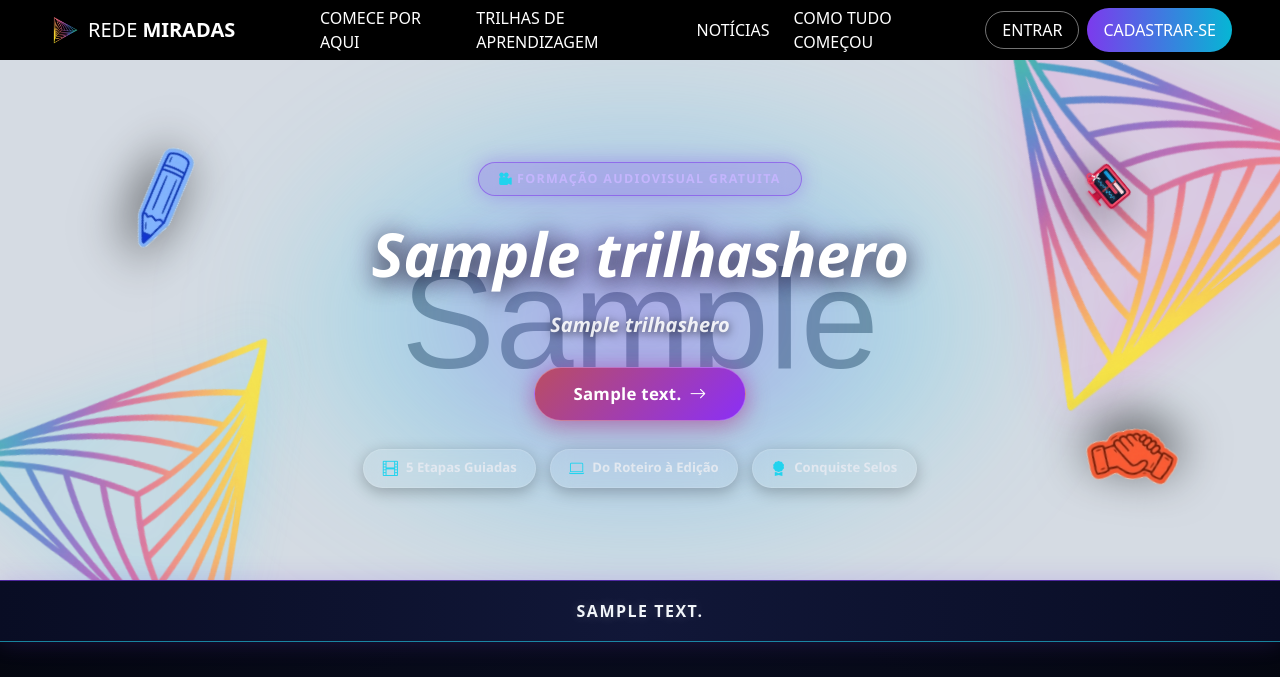
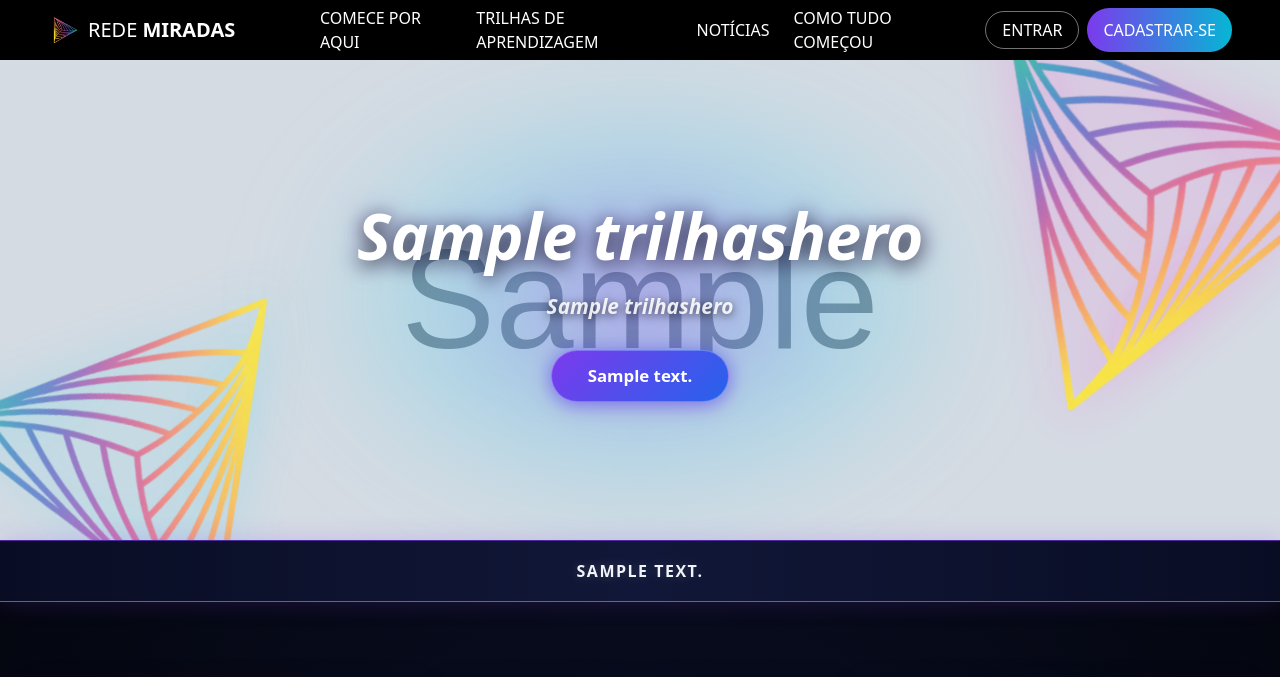
Before and after one commit to danybarreto2008/Rede-Miradas, a Django app: page /trilhas/ in a window 1280 px wide. Shown: the top 677 px of the page. Run offline with Django 5.2, Linux system fonts and the light colour scheme; data comes from the database, SQL or seed files in the repository; tables that the repository leaves empty hold one stand-in row (values such as "Sample post"); grey boxes marked "Sample" are stand-in pictures; some libraries are stand-ins or nearby versions.

Commit message:
Reverte alteracoes do Hero para o visual anterior de Bem-Vindo(a)

```diff
--- a/rede_miradas/static/rede_miradas/css/inicial_trilhas.css
+++ b/rede_miradas/static/rede_miradas/css/inicial_trilhas.css
@@ -18,16 +18,16 @@
    ========================================================================== */
 .trilhas-hero {
     position: relative;
-    min-height: 520px;
-    height: auto;
+    min-height: 480px;
+    height: calc(65vh - 70px);
+    max-height: 620px;
     display: flex;
     align-items: center;
     justify-content: center;
-    background: radial-gradient(circle at 50% 45%, rgba(30, 16, 56, 0.95) 0%, rgba(5, 7, 20, 0.98) 70%, #03050d 100%);
+    background: radial-gradient(circle at 50% 50%, rgba(30, 16, 56, 0.85) 0%, rgba(5, 7, 18, 0.98) 75%, #03050d 100%);
     overflow: hidden;
-    padding: 75px 20px 65px;
+    padding: 50px 20px;
     text-align: center;
-    font-family: "Lexend", "Segoe UI", system-ui, sans-serif;
 }
 
 /* Brilho neon de fundo */
@@ -36,52 +36,13 @@
     top: 50%;
     left: 50%;
     transform: translate(-50%, -50%);
-    width: 750px;
-    max-width: 92vw;
-    height: 460px;
-    background: radial-gradient(ellipse at center, var(--hero-glow-1, rgba(124, 58, 237, 0.45)) 0%, var(--hero-glow-2, rgba(34, 211, 238, 0.25)) 50%, transparent 75%);
-    filter: blur(65px);
+    width: 650px;
+    max-width: 90vw;
+    height: 420px;
+    background: radial-gradient(ellipse at center, var(--hero-glow-1, rgba(124, 58, 237, 0.45)) 0%, var(--hero-glow-2, rgba(34, 211, 238, 0.25)) 45%, transparent 75%);
+    filter: blur(55px);
     pointer-events: none;
     z-index: 1;
-}
-
-/* Stickers Ilustrados Flutuantes */
-.hero-flutuante {
-    position: absolute;
-    z-index: 3;
-    pointer-events: none;
-    filter: drop-shadow(0 12px 25px rgba(0, 0, 0, 0.65));
-    transition: transform 0.3s ease;
-}
-
-.hero-flutuante img {
-    display: block;
-    width: 100%;
-    height: auto;
-}
-
-.hero-flutuante-lapis {
-    top: 18%;
-    left: 9%;
-    width: 68px;
-    transform: rotate(-18deg);
-    animation: floatSlow 7s ease-in-out infinite alternate;
-}
-
-.hero-flutuante-mao {
-    bottom: 16%;
-    right: 8%;
-    width: 95px;
-    transform: rotate(14deg);
-    animation: floatSlowAlt 8s ease-in-out infinite alternate;
-}
-
-.hero-flutuante-claquete {
-    top: 20%;
-    right: 11%;
-    width: 64px;
-    transform: rotate(16deg);
-    animation: floatSlow 9s ease-in-out infinite alternate-reverse;
 }
 
 /* Triângulos decorativos */
@@ -122,142 +83,57 @@
 /* Conteúdo central do hero */
 .trilhas-hero-content {
     position: relative;
-    z-index: 4;
-    max-width: 860px;
+    z-index: 3;
+    max-width: 800px;
     margin: 0 auto;
     display: flex;
     flex-direction: column;
     align-items: center;
-    gap: 18px;
-}
-
-/* Badge Neon de Topo */
-.hero-tag-badge {
-    margin-bottom: 4px;
-}
-
-.badge-pill-neon {
-    background: rgba(124, 58, 237, 0.22);
-    border: 1px solid rgba(124, 58, 237, 0.55);
-    box-shadow: 0 0 20px rgba(124, 58, 237, 0.35);
-    color: #c4b5fd;
-    border-radius: 999px;
-    padding: 0.42rem 1.25rem;
-    font-size: 0.78rem;
-    font-weight: 700;
-    letter-spacing: 1.3px;
-    text-transform: uppercase;
-    display: inline-flex;
-    align-items: center;
-    backdrop-filter: blur(10px);
-    -webkit-backdrop-filter: blur(10px);
-}
-
-.badge-pill-neon i {
-    color: #22d3ee;
+    gap: 16px;
 }
 
 .trilhas-hero-title {
-    font-size: clamp(2.4rem, 5.2vw, 3.8rem);
+    font-size: clamp(2.4rem, 5.2vw, 4rem);
     font-weight: 800;
     color: #ffffff;
     letter-spacing: -0.5px;
     margin: 0;
-    line-height: 1.2;
-    text-shadow: 0 4px 24px rgba(0, 0, 0, 0.85), 0 0 35px rgba(124, 58, 237, 0.4);
-}
-
-.hero-title-gradient {
-    background: linear-gradient(135deg, #22d3ee 0%, #ff2fd6 100%);
-    -webkit-background-clip: text;
-    -webkit-text-fill-color: transparent;
-    display: inline-block;
+    text-shadow: 0 4px 20px rgba(0, 0, 0, 0.8), 0 0 30px rgba(124, 58, 237, 0.35);
 }
 
 .trilhas-hero-subtitle {
-    font-size: clamp(1.05rem, 2vw, 1.25rem);
+    font-size: clamp(1.05rem, 2vw, 1.3rem);
     font-weight: 400;
     color: rgba(255, 255, 255, 0.88);
-    max-width: 640px;
-    line-height: 1.6;
+    max-width: 560px;
+    line-height: 1.5;
     margin: 0;
     text-shadow: 0 2px 10px rgba(0, 0, 0, 0.7);
 }
 
 /* Botão Conheça as trilhas */
-.hero-cta-wrapper {
-    margin-top: 8px;
-}
-
 .btn-conheca-trilhas {
-    background: linear-gradient(135deg, #ba4d62 0%, #8b2ff7 100%) !important;
-    color: #ffffff !important;
+    margin-top: 12px;
+    background: linear-gradient(135deg, #7c3aed 0%, #2563eb 100%);
+    color: #ffffff;
     font-weight: 700;
     font-size: 1.05rem;
-    padding: 13px 38px;
+    padding: 12px 36px;
     border-radius: 9999px;
     text-decoration: none;
     display: inline-flex;
     align-items: center;
     justify-content: center;
-    box-shadow: 0 6px 24px rgba(186, 77, 98, 0.45), 0 0 20px rgba(139, 47, 247, 0.35);
+    box-shadow: 0 4px 20px rgba(124, 58, 237, 0.5), 0 0 15px rgba(37, 99, 235, 0.3);
     transition: all 0.35s cubic-bezier(0.16, 1, 0.3, 1);
-    border: 1px solid rgba(255, 255, 255, 0.28);
-    letter-spacing: 0.3px;
+    border: 1px solid rgba(255, 255, 255, 0.25);
 }
 
 .btn-conheca-trilhas:hover {
-    background: linear-gradient(135deg, #d25871 0%, #a855f7 100%) !important;
-    color: #ffffff !important;
+    background: linear-gradient(135deg, #9333ea 0%, #3b82f6 100%);
+    color: #ffffff;
     transform: translateY(-3px) scale(1.03);
-    box-shadow: 0 10px 32px rgba(186, 77, 98, 0.65), 0 0 28px rgba(34, 211, 238, 0.5);
-}
-
-.btn-conheca-trilhas i {
-    transition: transform 0.2s ease;
-}
-
-.btn-conheca-trilhas:hover i {
-    transform: translateX(4px);
-}
-
-/* Chips de recursos / destaques rápidos */
-.hero-feature-chips {
-    display: flex;
-    align-items: center;
-    justify-content: center;
-    gap: 0.85rem;
-    flex-wrap: wrap;
-    margin-top: 10px;
-}
-
-.feature-chip {
-    background: rgba(255, 255, 255, 0.05);
-    border: 1px solid rgba(255, 255, 255, 0.12);
-    backdrop-filter: blur(10px);
-    -webkit-backdrop-filter: blur(10px);
-    border-radius: 999px;
-    padding: 0.45rem 1.15rem;
-    font-size: 0.82rem;
-    font-weight: 600;
-    color: #e2e8f0;
-    display: inline-flex;
-    align-items: center;
-    gap: 0.5rem;
-    box-shadow: 0 4px 15px rgba(0, 0, 0, 0.25);
-    transition: border-color 0.25s ease, transform 0.25s ease, background 0.25s ease;
-}
-
-.feature-chip:hover {
-    border-color: rgba(34, 211, 238, 0.45);
-    background: rgba(255, 255, 255, 0.08);
-    color: #ffffff;
-    transform: translateY(-2px);
-}
-
-.feature-chip i {
-    color: #22d3ee;
-    font-size: 0.95rem;
+    box-shadow: 0 8px 30px rgba(147, 51, 234, 0.7), 0 0 25px rgba(34, 211, 238, 0.5);
 }
 
 /* ==========================================================================
--- a/rede_miradas/templates/rede_miradas/inicial_trilhas.html
+++ b/rede_miradas/templates/rede_miradas/inicial_trilhas.html
@@ -6,7 +6,7 @@
 {% block conteudo %}
 <link
     rel="stylesheet"
-    href="{% static 'rede_miradas/css/inicial_trilhas.css' %}?v=20261122_hero_v4"
+    href="{% static 'rede_miradas/css/inicial_trilhas.css' %}?v=20260921_dark_v3"
 >
 
 <div class="trilhas-pagina">
@@ -19,23 +19,12 @@
         data-glow-2="{{ hero.cor_glow_2|default:'#22D3EE' }}"
         data-title-color="{{ hero.cor_titulo|default:'#FFFFFF' }}"
         data-subtitle-color="{{ hero.cor_subtitulo|default:'rgba(255, 255, 255, 0.88)' }}"
-        data-btn-bg="{{ hero.cor_fundo_botao|default:'#B94B61' }}"
-        data-btn-color="{{ hero.cor_texto_botao|default:'#FFFFFF' }}"
+        data-btn-bg="{{ hero.cor_fundo_botao|default:'#FFFFFF' }}"
+        data-btn-color="{{ hero.cor_texto_botao|default:'#0B0C10' }}"
     >
 
         <!-- Brilho neon de fundo -->
         <div class="trilhas-hero-glow"></div>
-
-        <!-- Stickers Ilustrados Flutuantes (Estilo Página Inicial) -->
-        <span class="hero-flutuante hero-flutuante-lapis" aria-hidden="true">
-            <img src="{% static 'rede_miradas/img/icone-roteiro.png' %}?v=5" alt="">
-        </span>
-        <span class="hero-flutuante hero-flutuante-mao" aria-hidden="true">
-            <img src="{% static 'rede_miradas/img/icone-equipes.png' %}?v=5" alt="">
-        </span>
-        <span class="hero-flutuante hero-flutuante-claquete" aria-hidden="true">
-            <img src="{% static 'rede_miradas/img/icone-edicao.svg' %}?v=5" alt="">
-        </span>
 
         <!-- Triângulos decorativos nas bordas -->
         <div class="trilhas-hero-triangulos">
@@ -56,56 +45,28 @@
         <!-- Conteúdo central de boas-vindas -->
         <div class="trilhas-hero-content container">
 
-            <div class="hero-tag-badge">
-                <span class="badge-pill-neon">
-                    <i class="bi bi-camera-reels-fill me-1"></i>
-                    FORMAÇÃO AUDIOVISUAL GRATUITA
-                </span>
-            </div>
-
             <h1
                 class="trilhas-hero-title {% if hero.titulo_negrito %}fw-bold{% else %}fw-normal{% endif %} {% if hero.titulo_italico %}fst-italic{% endif %}"
             >
-                {% if hero.titulo %}
-                    {{ hero.titulo }}
-                {% else %}
-                    Sua jornada <span class="hero-title-gradient">do roteiro à tela</span>
-                {% endif %}
+                {{ hero.titulo|default:"Bem-Vindo(a)" }}
             </h1>
 
             <p
                 class="trilhas-hero-subtitle {% if hero.subtitulo_negrito %}fw-bold{% endif %} {% if hero.subtitulo_italico %}fst-italic{% endif %}"
             >
-                {{ hero.subtitulo|default:"Aprenda produção audiovisual em 5 etapas práticas para planejar, gravar e editar o seu curta-metragem." }}
+                {{ hero.subtitulo|default:"Aprenda produção audiovisual em módulos práticos e criativos." }}
             </p>
 
             {% if hero.mostrar_botao|default_if_none:True %}
-                <div class="hero-cta-wrapper">
+                <div>
                     <a
                         href="{{ hero.link_botao|default:'/trilhas/visao-geral/' }}"
                         class="btn-conheca-trilhas"
                     >
-                        <span>{{ hero.texto_botao|default:"Explorar as 5 Etapas" }}</span>
-                        <i class="bi bi-arrow-right ms-2"></i>
+                        {{ hero.texto_botao|default:"Conheça as trilhas" }}
                     </a>
                 </div>
             {% endif %}
-
-            <!-- Chips de recursos / destaques rápidos -->
-            <div class="hero-feature-chips">
-                <div class="feature-chip">
-                    <i class="bi bi-film"></i>
-                    <span>5 Etapas Guiadas</span>
-                </div>
-                <div class="feature-chip">
-                    <i class="bi bi-laptop"></i>
-                    <span>Do Roteiro à Edição</span>
-                </div>
-                <div class="feature-chip">
-                    <i class="bi bi-award-fill"></i>
-                    <span>Conquiste Selos</span>
-                </div>
-            </div>
 
         </div>
 
```
